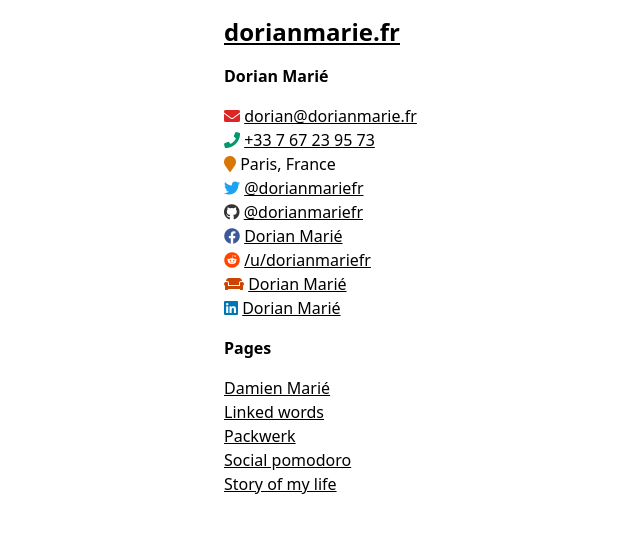
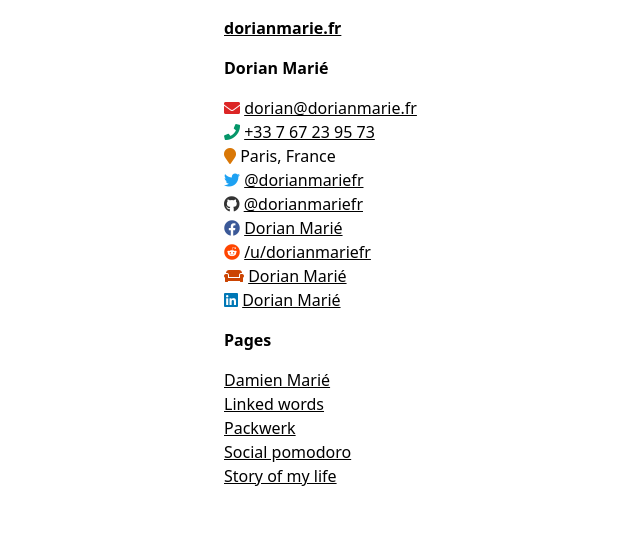
Before and after one commit to dorianmariefr/dorianmarie.fr-old, a Jekyll site: the page built from index.md, in a window 1280 px wide. Shown: the top 533 px of the page, without its empty margins (208-848 px from the left). Built offline with Jekyll 4.4.1, drawn with Linux system fonts in a browser that asks for light colours; our own code applies the rules of GitHub Pages for plain Markdown files.

Commit message:
smaller title

```diff
--- a/_layouts/default.html
+++ b/_layouts/default.html
@@ -9,7 +9,7 @@
     <link rel="stylesheet" href="https://cdnjs.cloudflare.com/ajax/libs/font-awesome/5.15.3/css/all.min.css" integrity="sha512-iBBXm8fW90+nuLcSKlbmrPcLa0OT92xO1BIsZ+ywDWZCvqsWgccV3gFoRBv0z+8dLJgyAHIhR35VZc2oM/gI1w==" crossorigin="anonymous" referrerpolicy="no-referrer" />
   </head>
   <body class="max-w-md mx-auto p-4">
-    <h1 class="text-2xl">
+    <h1>
       <a href="/">
         dorianmarie.fr
       </a>
```
